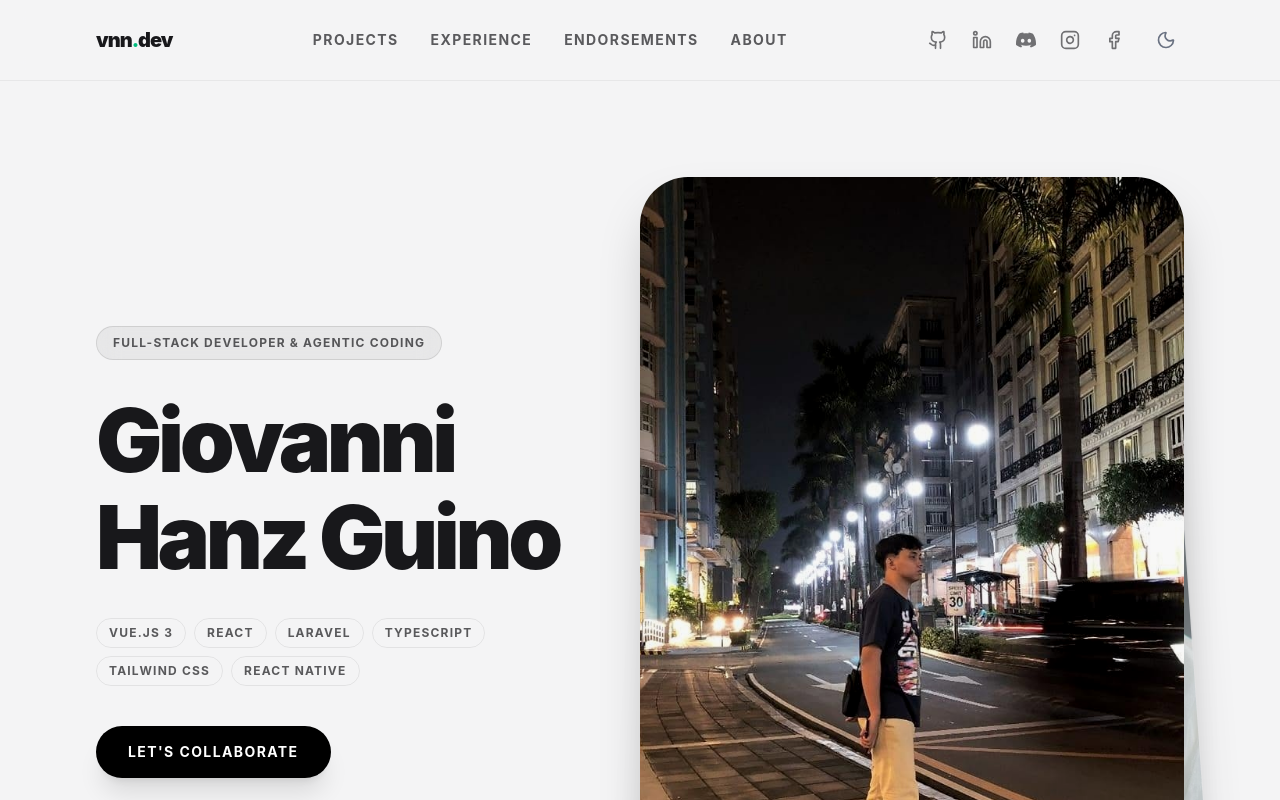
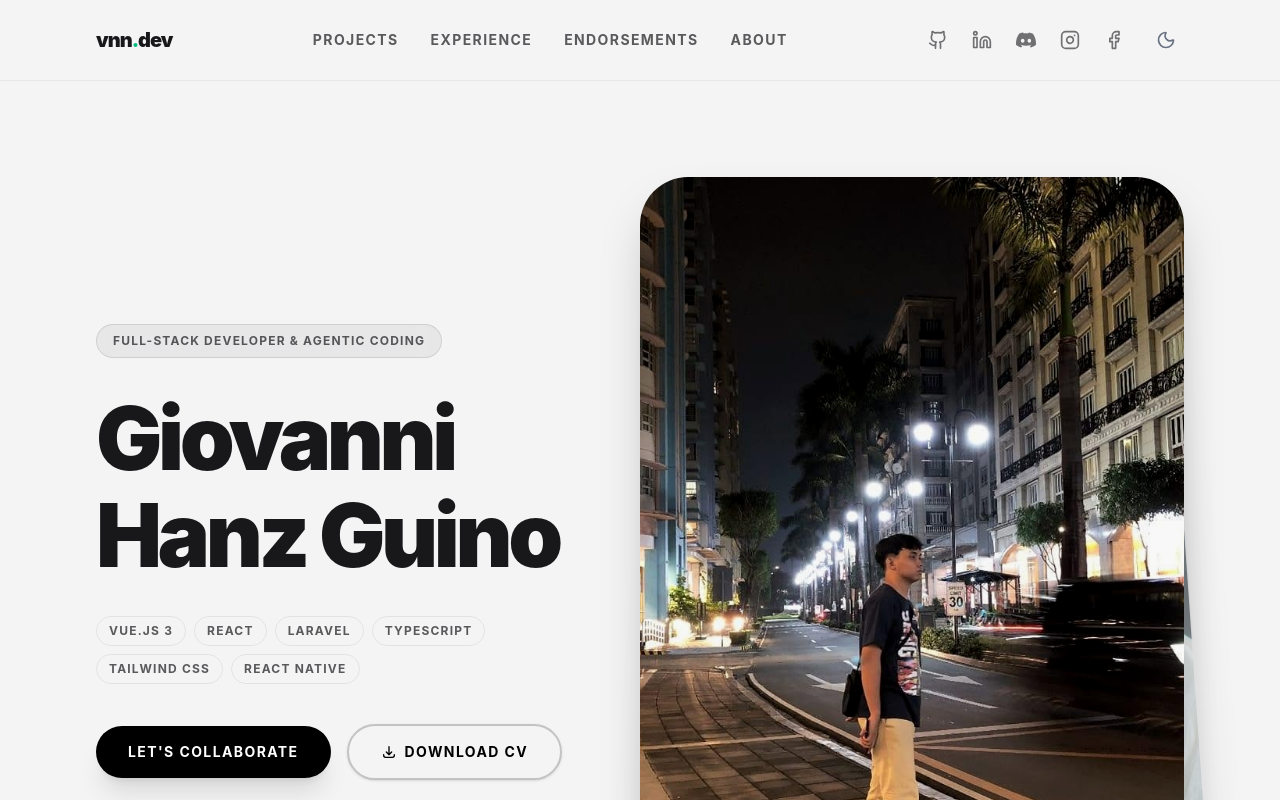
Before and after one commit to vannrosales/portfolio-with-work, a React app: page / in a window 1280 px wide. Shown: the top 800 px of the page. Built offline with nearby package versions, Linux system fonts and the light colour scheme; the HTML template or start-up script is replaced by a standard one.

Commit message:
added an downloadable cv

```diff
--- a/src/components/sections/Hero.jsx
+++ b/src/components/sections/Hero.jsx
@@ -37,12 +37,27 @@ export default function Hero() {
           ))}
         </div>
 
+        <div className="flex flex-wrap items-center gap-4">
           <a
             href="mailto:giovannihanzguino@gmail.com"
             className="inline-flex items-center justify-center px-8 py-4 bg-black text-white dark:bg-white dark:text-black font-bold text-sm tracking-widest uppercase rounded-full hover:scale-105 transition-transform shadow-xl"
           >
             Let's Collaborate
           </a>
+
+          <a
+            href="/resume.pdf"
+            download="Giovanni_Guino_Resume.pdf"
+            target="_blank"
+            rel="noopener noreferrer"
+            className="inline-flex items-center justify-center px-8 py-4 border-2 border-black/20 dark:border-white/20 text-black dark:text-white font-bold text-sm tracking-widest uppercase rounded-full hover:border-black dark:hover:border-white hover:bg-black/5 dark:hover:bg-white/5 hover:scale-105 transition-all shadow-sm"
+          >
+            <svg className="w-4 h-4 mr-2" fill="none" stroke="currentColor" viewBox="0 0 24 24" xmlns="http://www.w3.org/2000/svg">
+              <path strokeLinecap="round" strokeLinejoin="round" strokeWidth={2} d="M4 16v1a3 3 0 003 3h10a3 3 0 003-3v-1m-4-4l-4 4m0 0l-4-4m4 4V4" />
+            </svg>
+            Download CV
+          </a>
+        </div>
       </div>
 
       {/* Image Content - Standing tall and bleeding slightly to the right */}
```
Lines whose indentation alone changed are shown as unchanged.
